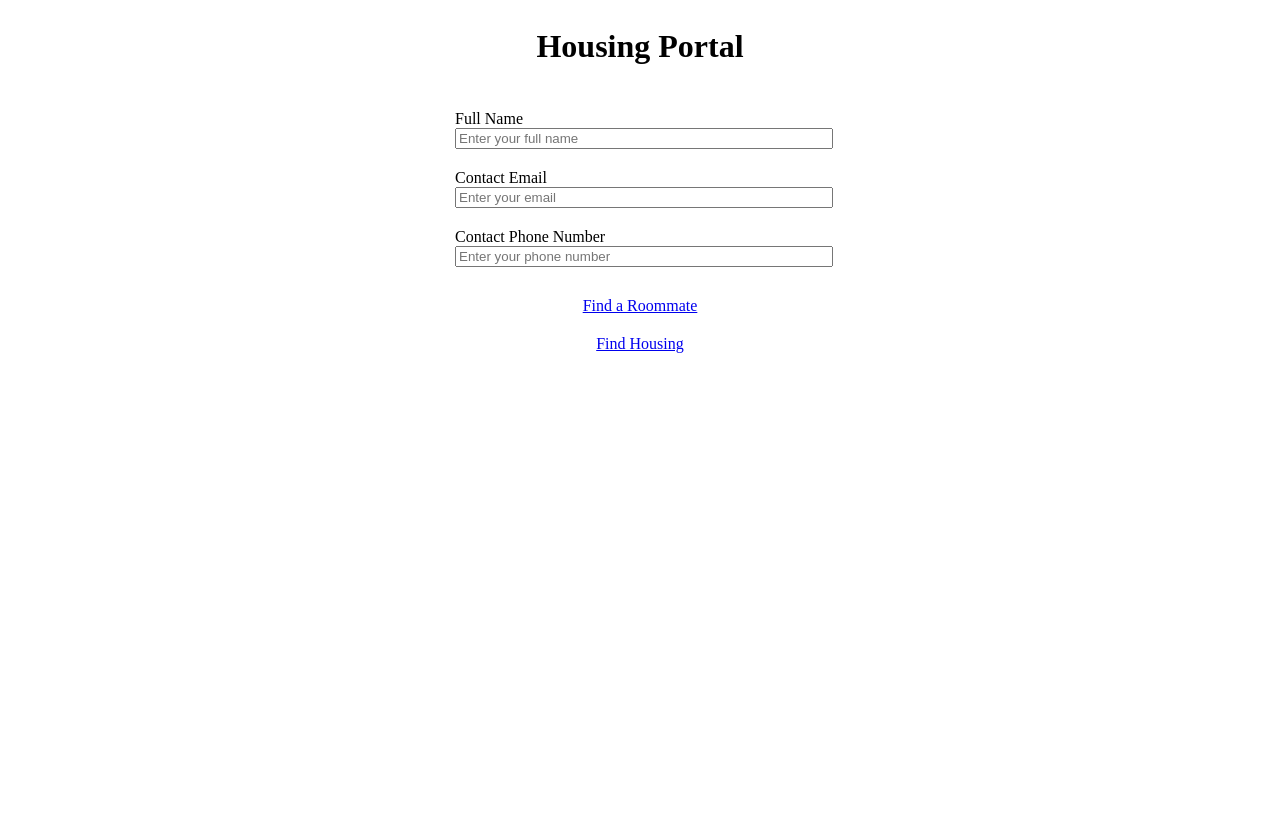
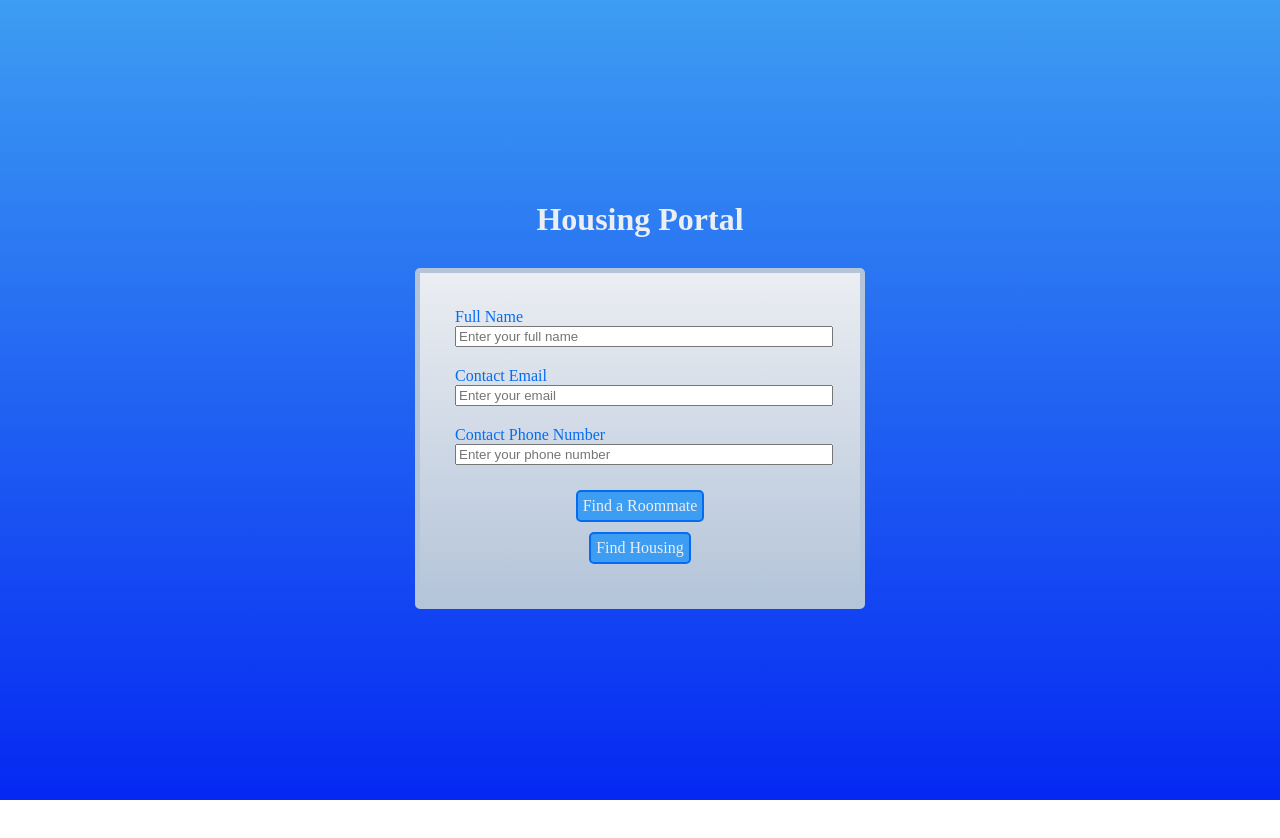
Before and after one commit to Sam-Drake-2007/roomsync, a React (Vite) app: page / in a window 1280 px wide. Shown: the top 838 px of the page. After the commit the page ends 800 px from the top, so only its background shows below. Built offline with nearby package versions, Linux system fonts and the light colour scheme.

Commit message:
added some css styles

```diff
--- a/src/style.css
+++ b/src/style.css
@@ -1,14 +1,27 @@
+html, body {
+    margin: 0;
+    padding: 0;
+    width: 100%;
+}
+
 .page {
-    text-align: center;
+    box-sizing: border-box;
+    width: 100%;
+    min-height: 100vh;
+    margin: 0;
+    padding: 20px;
+    display: flex;
+    flex-direction: column;
     justify-content: center;
     align-items: center;
-    display: grid;
-    place-items: center;
+    text-align: center;
+    background: linear-gradient(to top, #0528F2, #3D9DF2);
 }
 
 h1 {
     margin-bottom: 0;
-    margin-top: 20px;
+    margin: 20px;
+    color: #EBEEF2;
 
 }
 
@@ -16,15 +29,19 @@ form {
     width: 400px;
     margin: 10px;
     padding : 20px;
-    height: 200vh;
+    height: fit-content;
     justify-content: center;
     align-items: left;
+    background: linear-gradient(to top, #B4C4D9, #EBEEF2);
+    border: 5px solid #B4C4D9;
+    border-radius: 5px;
 }
 
 .form-layer {
     margin: 10px;
     padding : 5px;
     text-align: left;
+    color: #056CF2;
 }
 
 .form-layer label {
@@ -44,9 +61,19 @@ form {
     place-items: center;
 }
 
+.button:hover {
+    cursor: pointer;
+    text-decoration: underline;
+}
+
 .button {
     margin: 5px;
     padding : 5px;
+    border: 2px solid #056CF2;
+    border-radius: 5px;
+    background: #3D9DF2;
+    text-decoration: none;
+    color:#EBEEF2;
 }
 
 .form-layer textarea {
```
